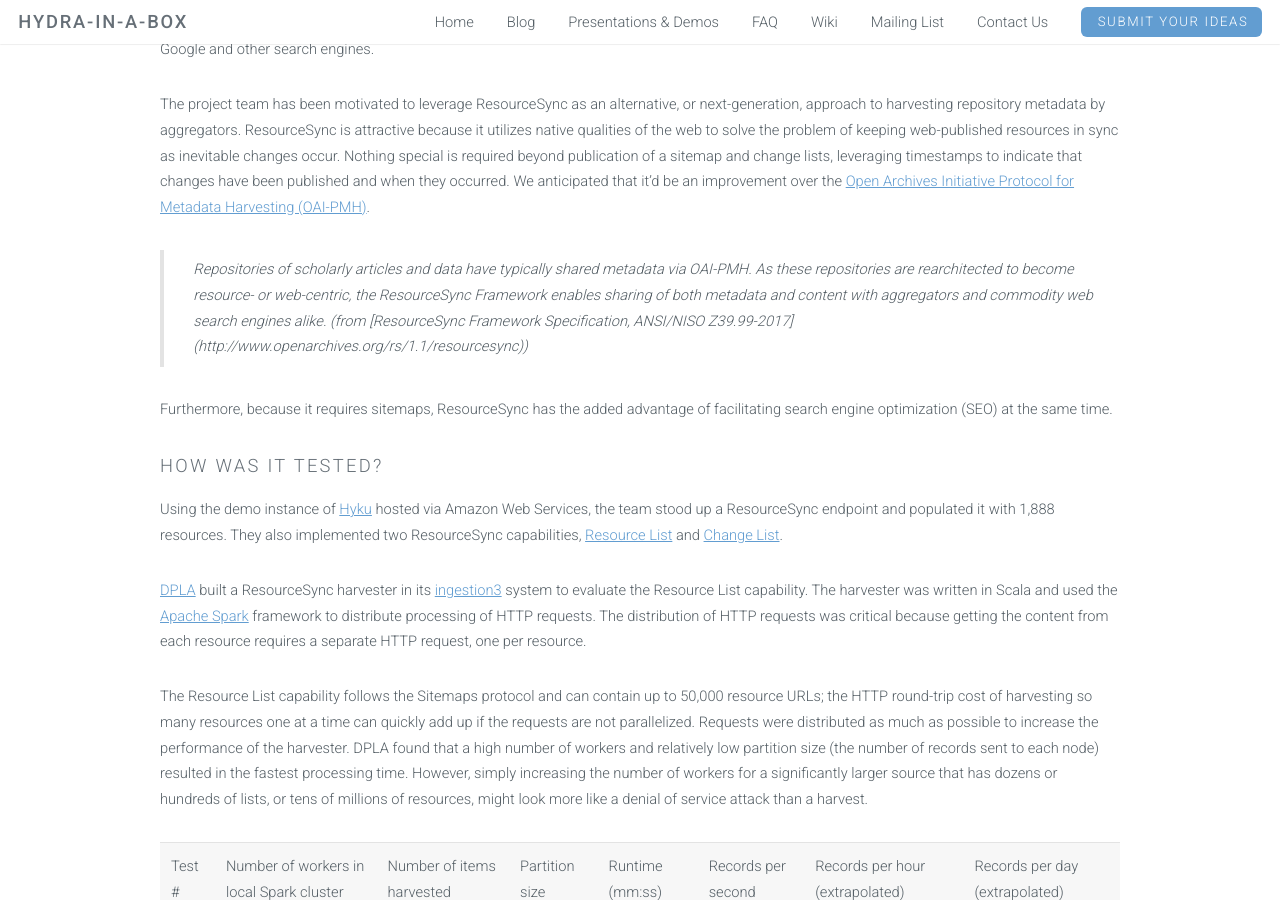
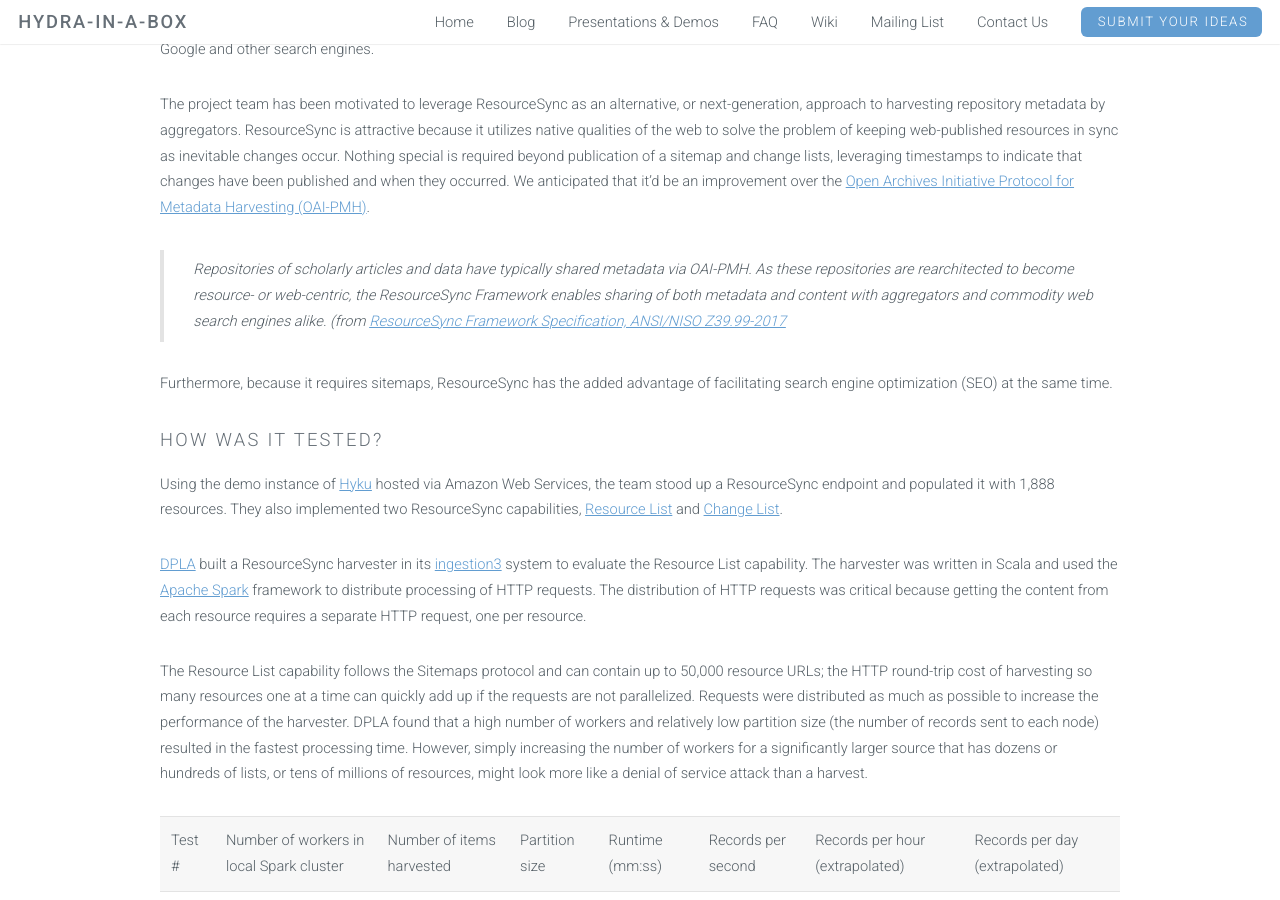
Before and after one commit to samvera-labs/hyku.github.io, a Jekyll site: the page built from _posts/2017-06-22-resourcesync.markdown, in a window 1280 px wide and 900 px high, scrolled down 434 px. Built offline with Jekyll 4.4.1, drawn with Linux system fonts in a browser that asks for light colours; some of the changed lines change nothing that is shown.

Commit message:
Fix typo on ResourceSync post

```diff
--- a/_posts/2017-06-22-resourcesync.markdown
+++ b/_posts/2017-06-22-resourcesync.markdown
@@ -12,7 +12,7 @@
 
 The project team has been motivated to leverage ResourceSync as an alternative, or next-generation, approach to harvesting repository metadata by aggregators. ResourceSync is attractive because it utilizes native qualities of the web to solve the problem of keeping web-published resources in sync as inevitable changes occur. Nothing special is required beyond publication of a sitemap and change lists, leveraging timestamps to indicate that changes have been published and when they occurred. We anticipated that it’d be an improvement over the [Open Archives Initiative Protocol for Metadata Harvesting (OAI-PMH)](https://www.openarchives.org/pmh/).
 
-<blockquote cite="http://www.openarchives.org/rs/1.1/resourcesync">Repositories of scholarly articles and data have typically shared metadata via OAI-PMH. As these repositories are rearchitected to become resource- or web-centric, the ResourceSync Framework enables sharing of both metadata and content with aggregators and commodity web search engines alike. (from [ResourceSync Framework Specification, ANSI/NISO Z39.99-2017](http://www.openarchives.org/rs/1.1/resourcesync))</blockquote>
+<blockquote cite="http://www.openarchives.org/rs/1.1/resourcesync">Repositories of scholarly articles and data have typically shared metadata via OAI-PMH. As these repositories are rearchitected to become resource- or web-centric, the ResourceSync Framework enables sharing of both metadata and content with aggregators and commodity web search engines alike. (from <a href="http://www.openarchives.org/rs/1.1/resourcesync">ResourceSync Framework Specification, ANSI/NISO Z39.99-2017</a></blockquote>
 
 Furthermore, because it requires sitemaps, ResourceSync has the added advantage of facilitating search engine optimization (SEO) at the same time.
 
```
